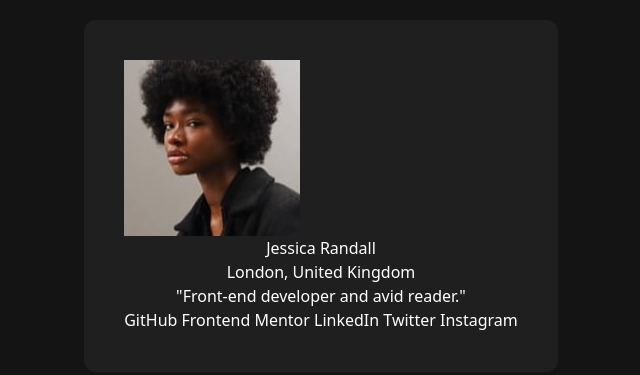
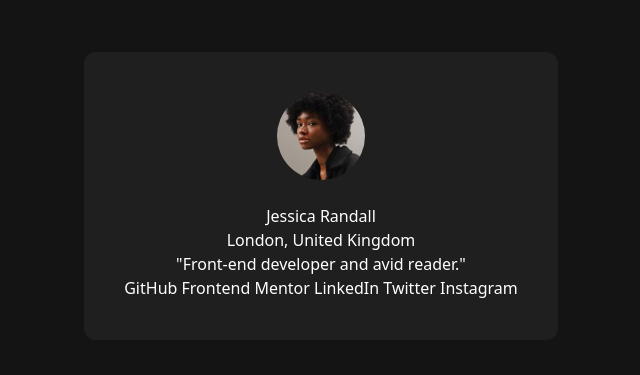
Before and after one commit to EdwardShanahan09/social-links-profile, a website built with Vite: page index.html in a window 1280 px wide. Shown: the part 204-579 px from the top of the page, without its empty margins (319-959 px from the left). Built offline with nearby package versions, Linux system fonts and the light colour scheme.

Commit message:
Style image card

```diff
--- a/index.html
+++ b/index.html
@@ -9,7 +9,11 @@
   </head>
   <body class="flex items-center justify-center h-screen">
     <div class="card rounded-xl p-6 text-center md:p-10">
-      <img src="./public/avatar-jessica.jpeg" alt="Jessica Randall Avatar" />
+      <img
+        class="rounded-full object-contain m-auto mb-6"
+        src="./public/avatar-jessica.jpeg"
+        alt="Jessica Randall Avatar"
+      />
 
       <h1>Jessica Randall</h1>
 
--- a/style.css
+++ b/style.css
@@ -28,3 +28,7 @@ body {
   color: var(--colorWhite);
   background-color: var(--colorDarkGrey);
 }
+
+img {
+  width: 88px;
+}
```
